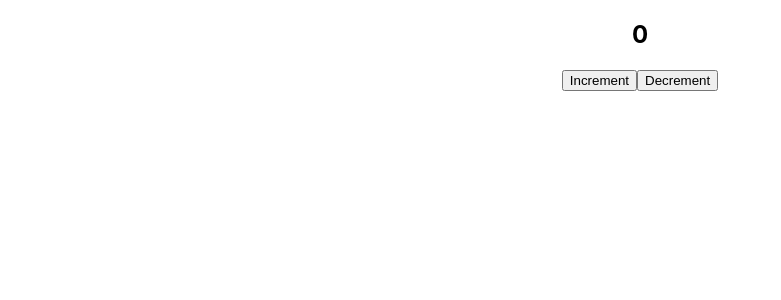
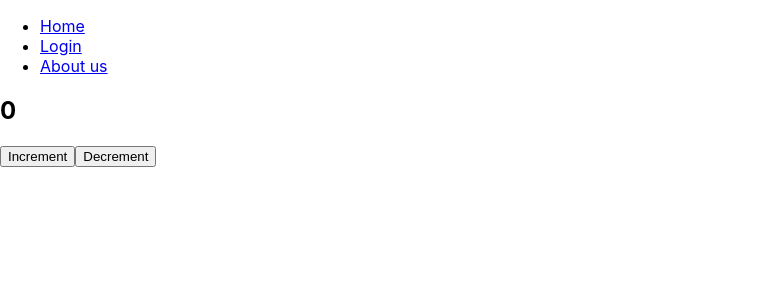
Before and after one commit to 8xNehanSS/healthcare-portal-frontend, a React (Create React App) app: page / in a window 1280 px wide. Shown: the top 300 px of the page, without its empty margins (0-781 px from the left). Built offline with nearby package versions, Linux system fonts and the light colour scheme.

Commit message:
react router implementation with nav layout

```diff
--- a/package.json
+++ b/package.json
@@ -14,6 +14,7 @@
     "react": "^18.3.1",
     "react-dom": "^18.3.1",
     "react-redux": "^9.1.2",
+    "react-router-dom": "^6.24.1",
     "react-scripts": "5.0.1",
     "typescript": "^4.9.5",
     "web-vitals": "^2.1.4"
--- a/src/App.css
+++ /dev/null
@@ -1,38 +0,0 @@
-.App {
-  text-align: center;
-}
-
-.App-logo {
-  height: 40vmin;
-  pointer-events: none;
-}
-
-@media (prefers-reduced-motion: no-preference) {
-  .App-logo {
-    animation: App-logo-spin infinite 20s linear;
-  }
-}
-
-.App-header {
-  background-color: #282c34;
-  min-height: 100vh;
-  display: flex;
-  flex-direction: column;
-  align-items: center;
-  justify-content: center;
-  font-size: calc(10px + 2vmin);
-  color: white;
-}
-
-.App-link {
-  color: #61dafb;
-}
-
-@keyframes App-logo-spin {
-  from {
-    transform: rotate(0deg);
-  }
-  to {
-    transform: rotate(360deg);
-  }
-}
--- a/src/App.tsx
+++ /dev/null
@@ -1,12 +0,0 @@
-import "./App.css";
-import Counter from "./components/common/Counter";
-
-function App() {
-  return (
-    <div className="App">
-      <Counter />
-    </div>
-  );
-}
-
-export default App;
--- a/src/index.tsx
+++ b/src/index.tsx
@@ -1,9 +1,56 @@
+// package imports
 import React from "react";
 import ReactDOM from "react-dom/client";
+import { BrowserRouter, Routes, Route } from "react-router-dom";
+import { useEffect } from "react";
+import { Provider } from "react-redux";
+
+// redux imports
+import { store } from "./state/store";
+import { useDispatch, useSelector } from "react-redux";
+import { RootState } from "./state/store";
+import { endLoader } from "./state/loader/loaderSlice";
+
+// pages
+import Layout from "./pages/Layout";
+import Home from "./pages/Home";
+import Login from "./pages/Login";
+import AboutUs from "./pages/About";
+
+// components
+import Loader from "./components/common/Loader";
 import "./index.css";
-import App from "./App";
-import { Provider } from "react-redux";
-import { store } from "./state/store";
+
+export default function App() {
+  const loader = useSelector((state: RootState) => state.loader.value);
+  const dispatch = useDispatch();
+
+  useEffect(() => {
+    const timer = setTimeout(() => {
+      dispatch(endLoader());
+    }, 2000);
+
+    return () => {
+      clearTimeout(timer);
+    };
+  });
+
+  if (loader) {
+    return <Loader />;
+  }
+
+  return (
+    <BrowserRouter>
+      <Routes>
+        <Route path="/" element={<Layout />}>
+          <Route index element={<Home />} />
+          <Route path="login" element={<Login />} />
+          <Route path="about-us" element={<AboutUs />} />
+        </Route>
+      </Routes>
+    </BrowserRouter>
+  );
+}
 
 const root = ReactDOM.createRoot(
   document.getElementById("root") as HTMLElement
--- /dev/null
+++ b/src/pages/About.tsx
@@ -0,0 +1,19 @@
+import { useDispatch, useSelector } from "react-redux";
+import { RootState } from "../state/store";
+import { decrement, increment } from "../state/counter/counterSlice";
+
+const About = () => {
+  const count = useSelector((state: RootState) => state.counter.value);
+  const dispatch = useDispatch();
+  return (
+    <div>
+      <h2>{count}</h2>
+      <div>
+        <button onClick={() => dispatch(increment())}>Increment</button>
+        <button onClick={() => dispatch(decrement())}>Decrement</button>
+      </div>
+    </div>
+  );
+};
+
+export default About;
--- /dev/null
+++ b/src/pages/Home.tsx
@@ -0,0 +1,19 @@
+import { useDispatch, useSelector } from "react-redux";
+import { RootState } from "../state/store";
+import { decrement, increment } from "../state/counter/counterSlice";
+
+const Home = () => {
+  const count = useSelector((state: RootState) => state.counter.value);
+  const dispatch = useDispatch();
+  return (
+    <div>
+      <h2>{count}</h2>
+      <div>
+        <button onClick={() => dispatch(increment())}>Increment</button>
+        <button onClick={() => dispatch(decrement())}>Decrement</button>
+      </div>
+    </div>
+  );
+};
+
+export default Home;
--- /dev/null
+++ b/src/pages/Layout.tsx
@@ -0,0 +1,25 @@
+import { Outlet, Link } from "react-router-dom";
+
+const Layout = () => {
+  return (
+    <>
+      <nav>
+        <ul>
+          <li>
+            <Link to="/">Home</Link>
+          </li>
+          <li>
+            <Link to="/login">Login</Link>
+          </li>
+          <li>
+            <Link to="/about-us">About us</Link>
+          </li>
+        </ul>
+      </nav>
+
+      <Outlet />
+    </>
+  );
+};
+
+export default Layout;
--- /dev/null
+++ b/src/pages/Login.tsx
@@ -0,0 +1,19 @@
+import { useDispatch, useSelector } from "react-redux";
+import { RootState } from "../state/store";
+import { decrement, increment } from "../state/counter/counterSlice";
+
+const Login = () => {
+  const count = useSelector((state: RootState) => state.counter.value);
+  const dispatch = useDispatch();
+  return (
+    <div>
+      <h2>{count}</h2>
+      <div>
+        <button onClick={() => dispatch(increment())}>Increment</button>
+        <button onClick={() => dispatch(decrement())}>Decrement</button>
+      </div>
+    </div>
+  );
+};
+
+export default Login;
```
